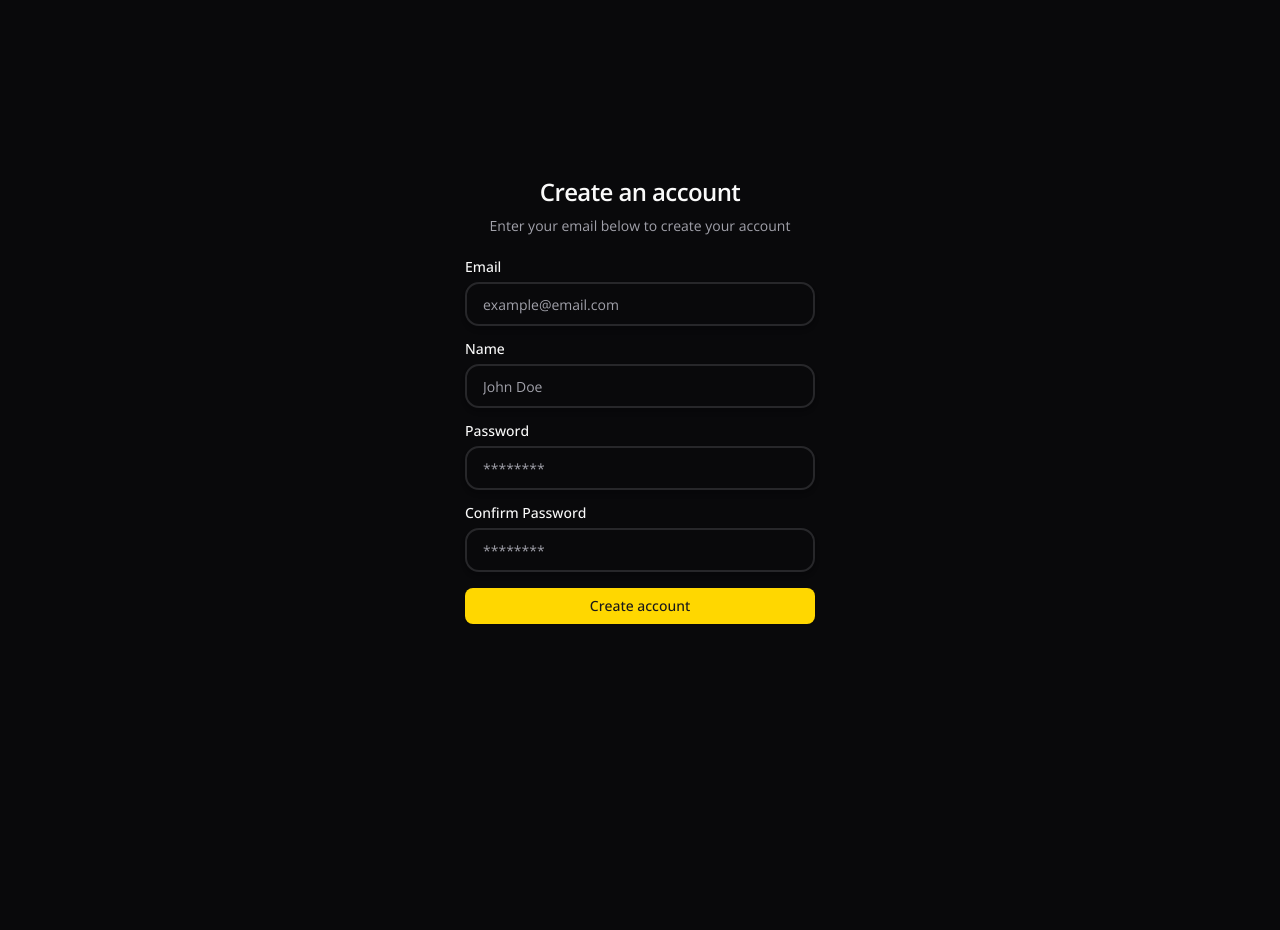
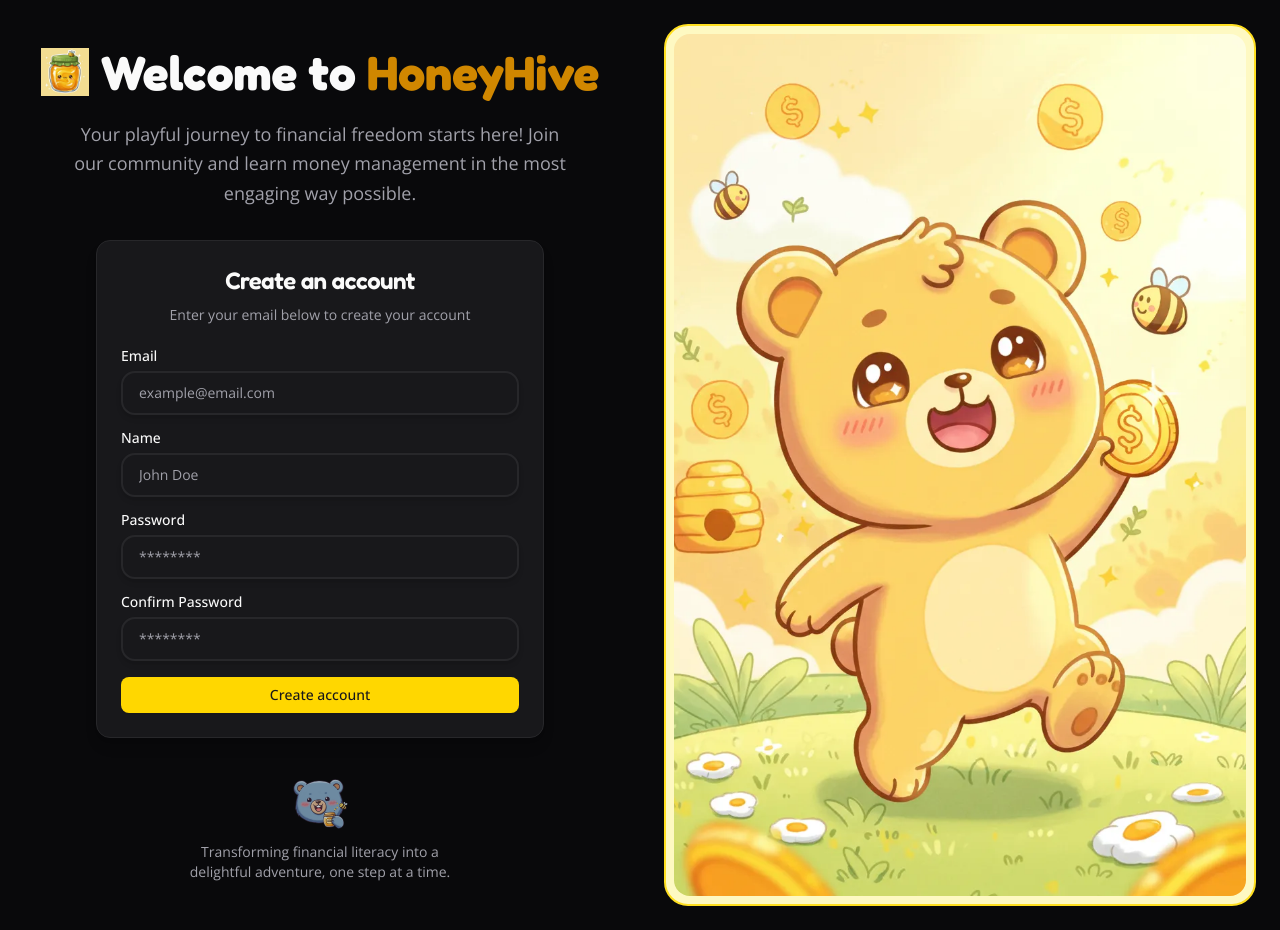
Before and after one commit to Arshya-tech/honeycomb, a Next.js app: page /sign-up in a window 1280 px wide. Before the commit the page ends 800 px from the top, so only its background shows below. Built offline with nearby package versions, Linux system fonts and the light colour scheme.

Commit message:
feat: refactor authentication layout and introduce AuthCard component for improved UI consistency

```diff
--- a/app/(auth)/layout.tsx
+++ b/app/(auth)/layout.tsx
@@ -1,9 +1,70 @@
-type Props = {
+import Image from "next/image";
+import Link from "next/link";
+
+export default function AuthLayout({
+  children,
+}: {
   children: React.ReactNode;
-};
+}) {
+  return (
+    <div className="flex min-h-screen w-full">
+      <div className="flex w-full flex-col items-center justify-center space-y-8 px-4 py-12 lg:w-1/2 lg:px-8">
+        {/* Header Section */}
+        <div className="space-y-6 text-center">
+          <Link
+            href="/"
+            className="group inline-flex items-center gap-3 transition hover:opacity-90"
+          >
+            <Image
+              src="/assets/honey.webp"
+              alt="Honey"
+              width={48}
+              height={48}
+              className="h-12 w-12 transition-transform group-hover:scale-110"
+            />
+            <h1 className="font-heading text-4xl font-bold sm:text-5xl">
+              Welcome to <span className="text-yellow-600">HoneyHive</span>
+            </h1>
+          </Link>
+          <p className="text-muted-foreground mx-auto max-w-lg text-lg leading-relaxed">
+            Your playful journey to financial freedom starts here! Join our
+            community and learn money management in the most engaging way
+            possible.
+          </p>
+        </div>
 
-const layout = ({ children }: Props) => {
-  return <>{children}</>;
-};
+        {/* Auth Card Section */}
+        <div className="w-full max-w-md">{children}</div>
 
-export default layout;
+        {/* Footer Section */}
+        <div className="flex max-w-md flex-col items-center space-y-2">
+          <Image
+            src="/assets/bear-holding-honey.webp"
+            alt="Bear mascot"
+            width={64}
+            height={64}
+            className="size-16 opacity-80"
+          />
+          <p className="text-muted-foreground text-center text-sm text-balance">
+            Transforming financial literacy into a delightful adventure, one
+            step at a time.
+          </p>
+        </div>
+      </div>
+      {/* Right Side - Background Image */}
+      <div className="hidden p-6 lg:block lg:w-1/2">
+        <div className="h-full w-full overflow-hidden rounded-3xl border-2 border-yellow-300 bg-yellow-100 p-2">
+          <div className="relative h-full w-full">
+            <Image
+              src="/assets/auth-bg.webp"
+              alt="Auth background"
+              fill
+              priority
+              className="rounded-2xl object-cover transition-transform hover:scale-105"
+            />
+          </div>
+        </div>
+      </div>
+    </div>
+  );
+}
--- a/app/(auth)/sign-in/page.tsx
+++ b/app/(auth)/sign-in/page.tsx
@@ -1,5 +1,6 @@
 import { Metadata } from "next";
 
+import { AuthCard } from "@/components/auth/auth-card";
 import { SignInForm } from "@/components/auth/sign-in-form";
 
 export const metadata: Metadata = {
@@ -9,18 +10,11 @@ export const metadata: Metadata = {
 
 export default function SignInPage() {
   return (
-    <div className="flex h-screen w-full flex-col items-center justify-center">
-      <div className="mx-auto flex w-full flex-col justify-center space-y-6 sm:w-[350px]">
-        <div className="flex flex-col space-y-2 text-center">
-          <h1 className="text-2xl font-semibold tracking-tight">
-            Welcome back
-          </h1>
-          <p className="text-muted-foreground text-sm">
-            Enter your email below to sign in to your account
-          </p>
-        </div>
-        <SignInForm />
-      </div>
-    </div>
+    <AuthCard
+      title="Welcome back"
+      description="Enter your email below to sign in to your account"
+    >
+      <SignInForm />
+    </AuthCard>
   );
 }
--- a/app/(auth)/sign-up/page.tsx
+++ b/app/(auth)/sign-up/page.tsx
@@ -1,5 +1,6 @@
 import { Metadata } from "next";
 
+import { AuthCard } from "@/components/auth/auth-card";
 import { SignUpForm } from "@/components/auth/sign-up-form";
 
 export const metadata: Metadata = {
@@ -9,18 +10,11 @@ export const metadata: Metadata = {
 
 export default function SignUpPage() {
   return (
-    <div className="container flex h-screen w-screen flex-col items-center justify-center">
-      <div className="mx-auto flex w-full flex-col justify-center space-y-6 sm:w-[350px]">
-        <div className="flex flex-col space-y-2 text-center">
-          <h1 className="text-2xl font-semibold tracking-tight">
-            Create an account
-          </h1>
-          <p className="text-muted-foreground text-sm">
-            Enter your email below to create your account
-          </p>
-        </div>
-        <SignUpForm />
-      </div>
-    </div>
+    <AuthCard
+      title="Create an account"
+      description="Enter your email below to create your account"
+    >
+      <SignUpForm />
+    </AuthCard>
   );
 }
--- /dev/null
+++ b/components/auth/auth-card.tsx
@@ -0,0 +1,19 @@
+interface AuthCardProps {
+  children: React.ReactNode;
+  title: string;
+  description: string;
+}
+
+export function AuthCard({ children, title, description }: AuthCardProps) {
+  return (
+    <div className="bg-card w-full rounded-xl border p-6 shadow-lg transition-shadow hover:shadow-xl">
+      <div className="mb-6 space-y-2 text-center">
+        <h1 className="font-heading text-2xl font-semibold tracking-tight">
+          {title}
+        </h1>
+        <p className="text-muted-foreground text-sm">{description}</p>
+      </div>
+      {children}
+    </div>
+  );
+}
```
Also changed, not shown: public/assets/bear-holding-honey.webp.
